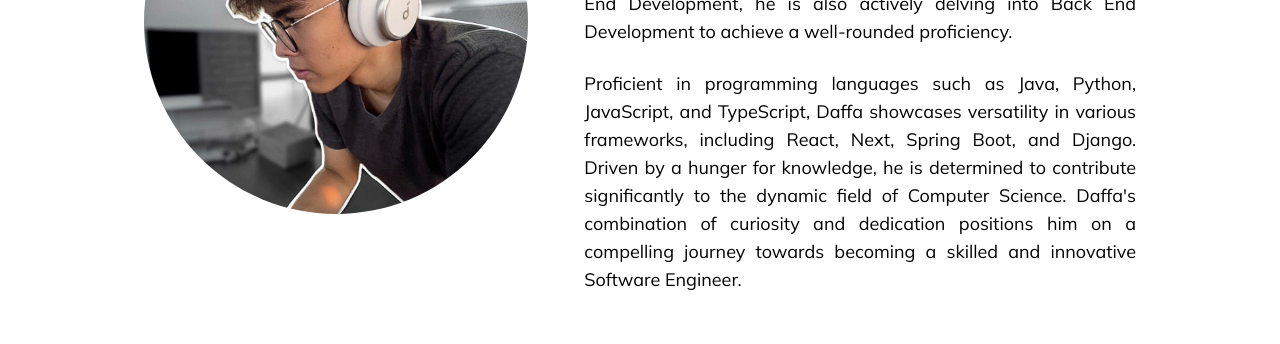
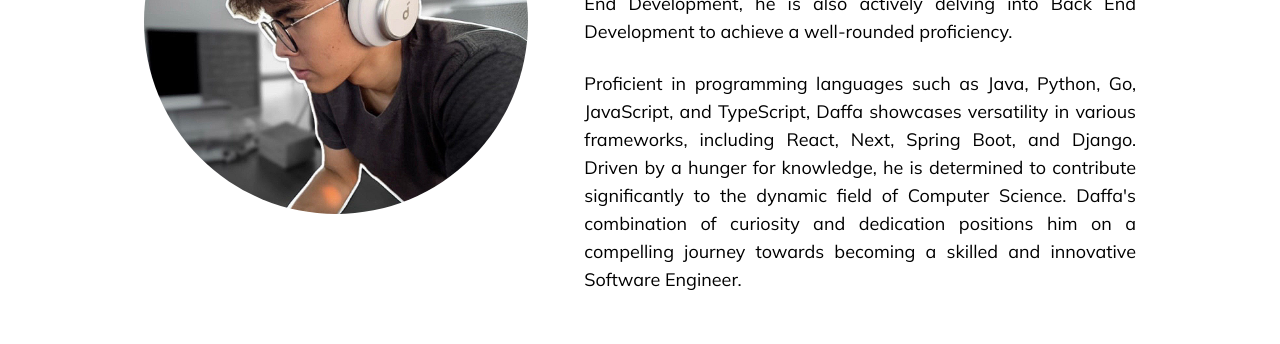
Before and after one commit to daffafaizan/portfolio, a Next.js app: page /me in a window 1280 px wide. Shown: the part 394-738 px from the top of the page. Built offline with nearby package versions, Linux system fonts and the light colour scheme.

Commit message:
style: added description

```diff
--- a/src/components/me/aboutme.tsx
+++ b/src/components/me/aboutme.tsx
@@ -27,13 +27,13 @@ export default function AboutMe() {
           into Back End Development to achieve a well-rounded proficiency.
         </span>
         <span className="mt-4 sm:mt-6 text-md sm:text-lg">
-          Proficient in programming languages such as Java, Python, JavaScript,
-          and TypeScript, Daffa showcases versatility in various frameworks,
-          including React, Next, Spring Boot, and Django. Driven by a hunger for
-          knowledge, he is determined to contribute significantly to the dynamic
-          field of Computer Science. Daffa's combination of curiosity and
-          dedication positions him on a compelling journey towards becoming a
-          skilled and innovative Software Engineer.
+          Proficient in programming languages such as Java, Python, Go,
+          JavaScript, and TypeScript, Daffa showcases versatility in various
+          frameworks, including React, Next, Spring Boot, and Django. Driven by
+          a hunger for knowledge, he is determined to contribute significantly
+          to the dynamic field of Computer Science. Daffa's combination of
+          curiosity and dedication positions him on a compelling journey towards
+          becoming a skilled and innovative Software Engineer.
         </span>
       </div>
     </div>
```
